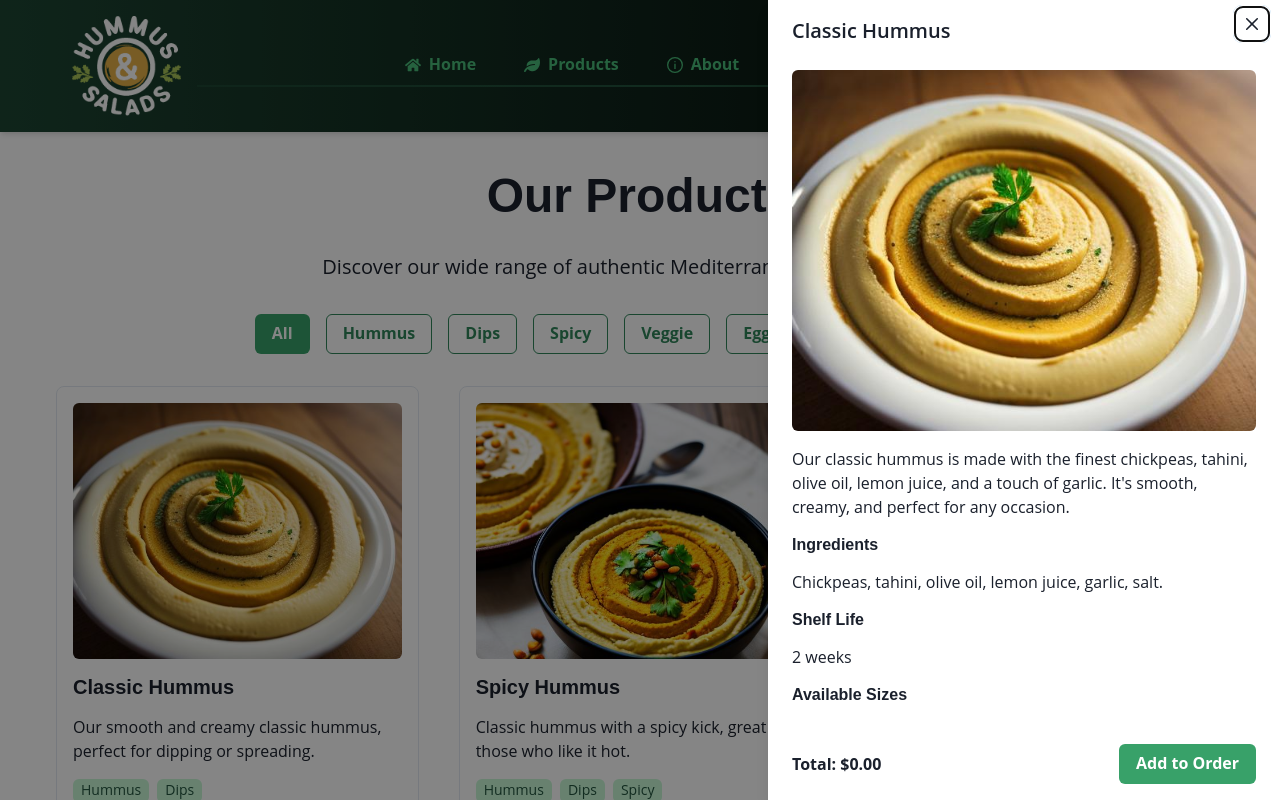
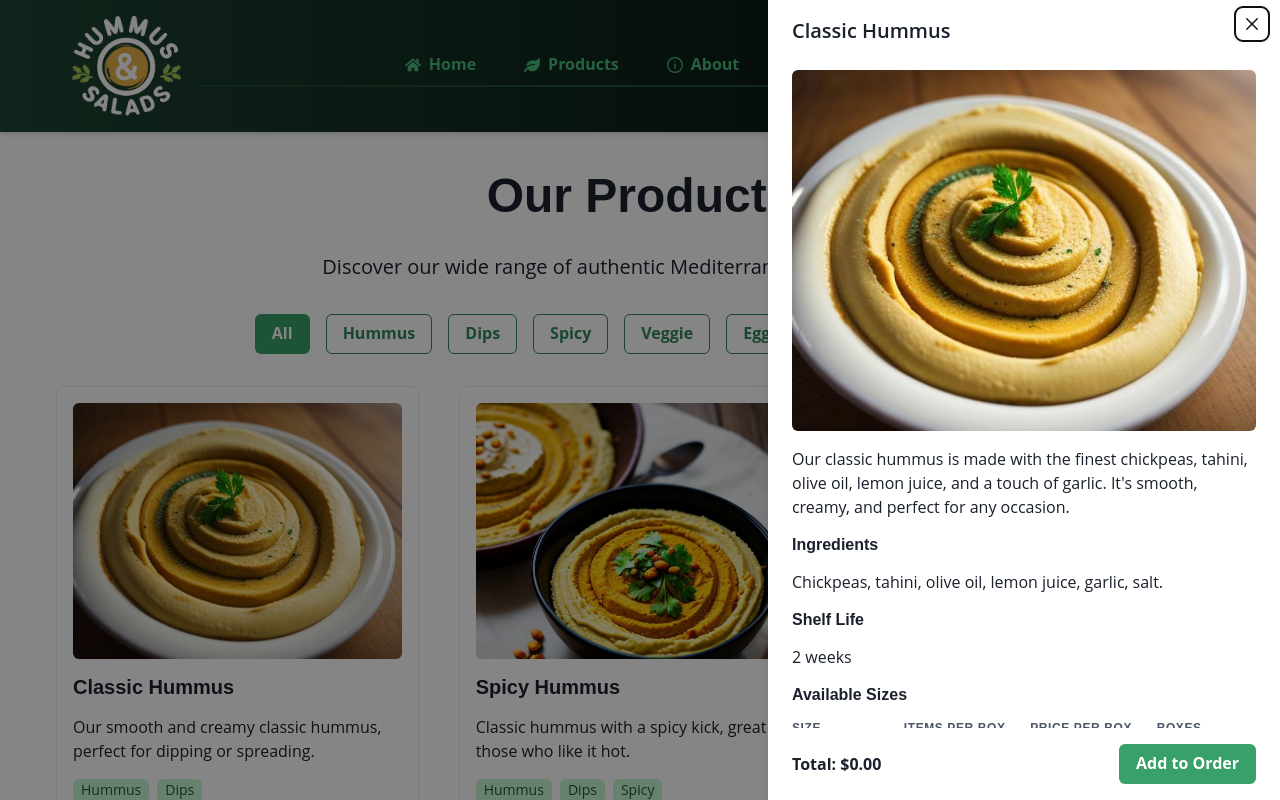
Before and after one commit to kn8a/food-site, a React (Vite) app: page /#/products in a window 1280 px wide. Both pictures are taken after a click on the picture 237 px from the left and 530 px from the top of the page. Shown: the top 800 px of the page. Built offline with nearby package versions, Linux system fonts and the light colour scheme.

Commit message:
format table

```diff
--- a/src/pages/Products.jsx
+++ b/src/pages/Products.jsx
@@ -56,7 +56,7 @@ const ProductCard = ({ product, onLearnMore }) => (
         ))}
       </Wrap>
       <Button colorScheme='green' onClick={() => onLearnMore(product)}>
-        Learn More
+        View Details
       </Button>
     </VStack>
   </Box>
@@ -117,26 +117,27 @@ const ProductDrawer = ({ isOpen, onClose, product, addToCart }) => {
             <Heading as='h4' size='sm'>Shelf Life</Heading>
             <Text>{product.shelfLife}</Text>
             <Heading as='h4' size='sm'>Available Sizes</Heading>
-            <Table variant='simple' mb={4}>
-              <Thead>
-                <Tr>
-                  <Th>Size</Th>
-                  <Th>Items per Box</Th>
-                  <Th>Price per Box</Th>
-                  <Th>Quantity</Th>
+            <Table variant='simple' mb={4} p={0}>
+              <Thead p={0} m={0}>
+                <Tr p={0} m={0}>
+                  <Th p={0} >Size</Th>
+                  <Th p={0} m={0}>Items per Box</Th>
+                  <Th p={0} m={0}>Price per Box</Th>
+                  <Th p={0} m={0}>Boxes</Th>
                 </Tr>
               </Thead>
               <Tbody>
                 {product.options.map((option, index) => (
                   <Tr key={index}>
-                    <Td>
+                    <Td p={0} m={0} py={2}>
                       <Text>{option.size}</Text>
                       <Text fontSize="smaller">${option.price.toFixed(2)} per item</Text>
                     </Td>
-                    <Td>{option.productsPerBox}</Td>
-                    <Td>${(option.price * option.productsPerBox).toFixed(2)}</Td>
-                    <Td>
+                    <Td p={0} m={0}>{option.productsPerBox}</Td>
+                    <Td p={0} m={0}>${(option.price * option.productsPerBox).toFixed(2)}</Td>
+                    <Td p={0} m={0}>
                       <NumberInput
+                      maxW={20}
                         min={0}
                         max={99}
                         value={quantities[option.size] || 0}
```
